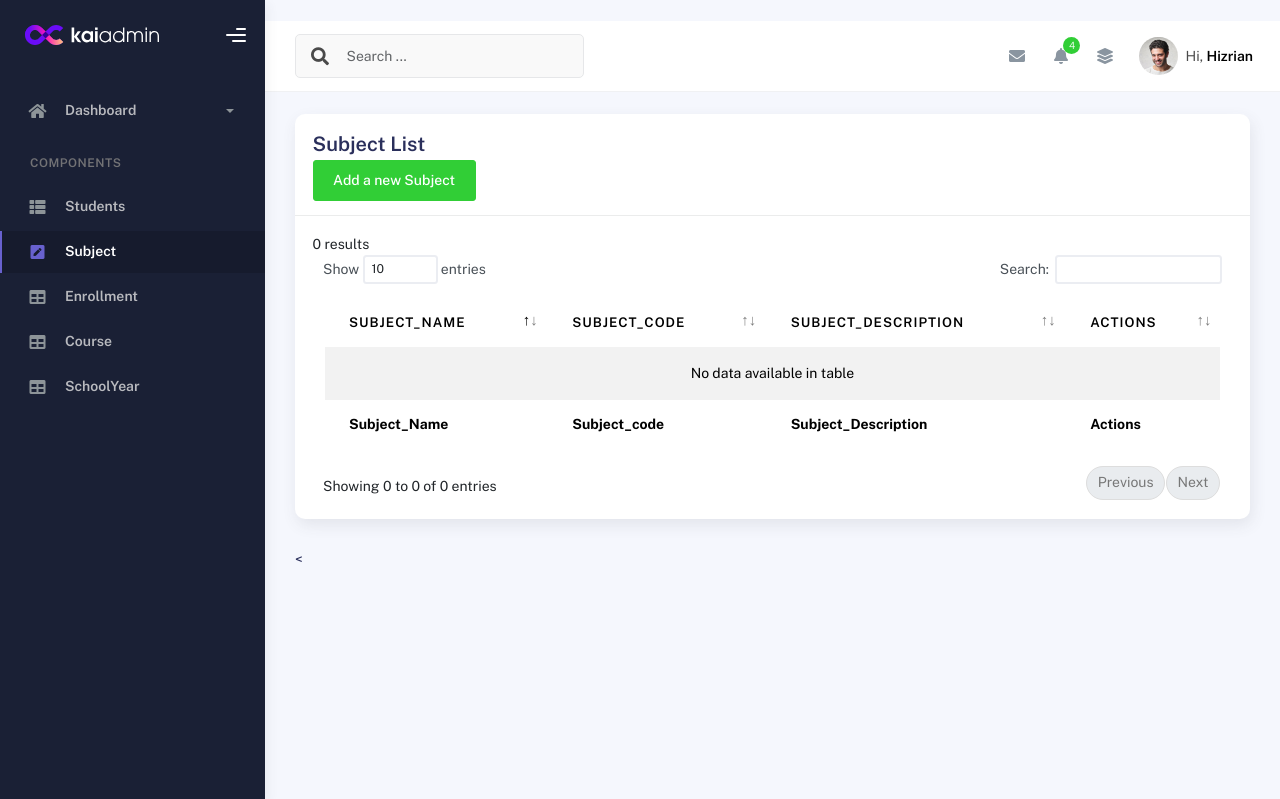
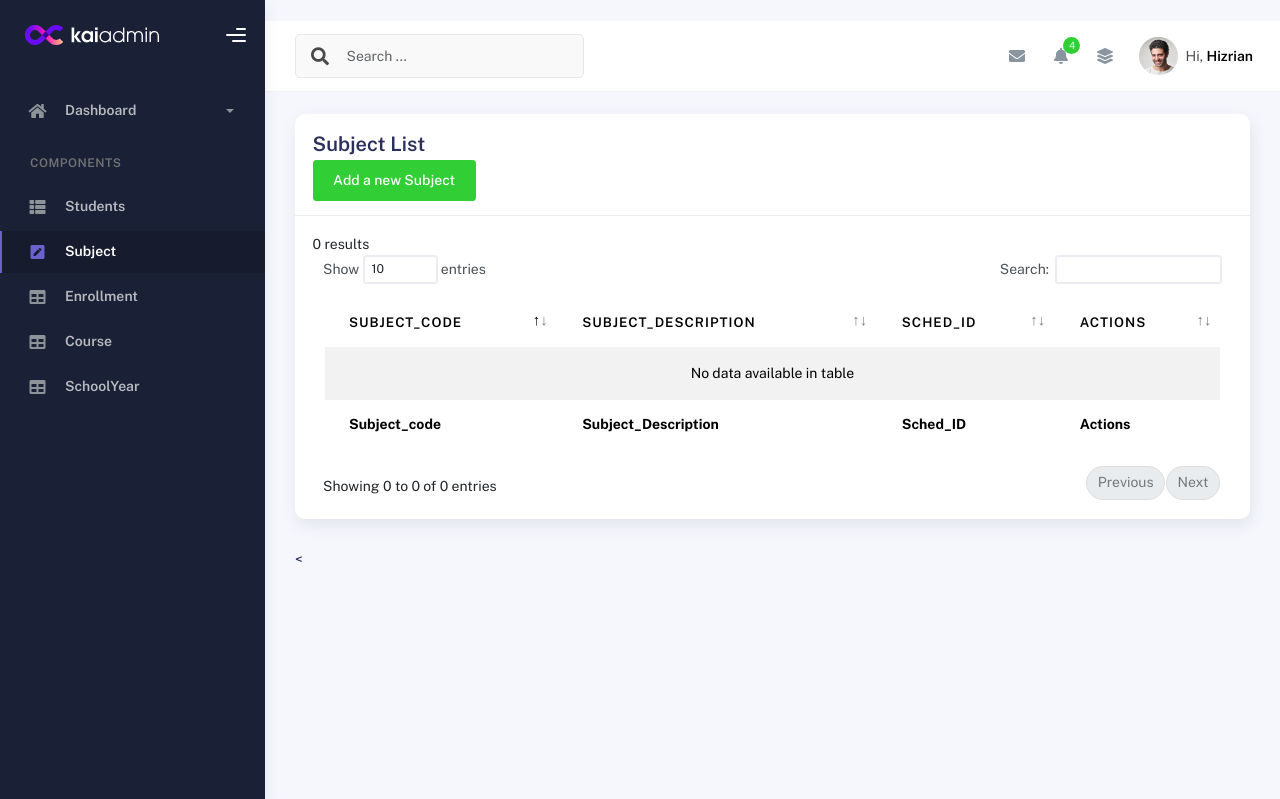
Before and after one commit to Brangs4201013/OrionEnrollmentSystem, a PHP site: page /Subject/Subjectindex.php in a window 1280 px wide. Shown: the top 799 px of the page. Run offline with PHP 8.4, Linux system fonts and the light colour scheme; data that the repository does not hold is empty.

Commit message:
March 31,2025

```diff
--- a/Student/StudentController.php
+++ b/Student/StudentController.php
@@ -39,15 +39,16 @@ if(isset($_POST['editStudent'])){
     $Email = $_POST['email'];
     $Department = $_POST['department'];
 
+
     if (!empty($_POST['password'])) {
         $Password = password_hash($_POST['password'], PASSWORD_DEFAULT);
         $sql = "UPDATE user SET Username=?, Fname=?, Lname=?, Minitial=?, Gender=?, Age=?, Contact=?, Email=?, Department=?, Password=? WHERE User_ID=?";
         $stmt = $conn->prepare($sql);
-        $stmt->bind_param("sssssisisssi", $Username, $Fname, $Lname, $Minitial, $Gender, $Age, $Contact, $Email, $Department, $Password, $UserID);
+        $stmt->bind_param("sssssiisssi", $Username, $Fname, $Lname, $Minitial, $Gender, $Age, $Contact, $Email, $Department, $Password, $UserID);
     } else {
         $sql = "UPDATE user SET Username=?, Fname=?, Lname=?, Minitial=?, Gender=?, Age=?, Contact=?, Email=?, Department=? WHERE User_ID=?";
         $stmt = $conn->prepare($sql);
-        $stmt->bind_param("sssssisissi", $Username, $Fname, $Lname, $Minitial, $Gender, $Age, $Contact, $Email, $Department, $UserID);
+        $stmt->bind_param("sssssiisssi", $Username, $Fname, $Lname, $Minitial, $Gender, $Age, $Contact, $Email, $Department, $UserID);
     }
 
     if ($stmt->execute()) {
--- a/Student/Studentindex.php
+++ b/Student/Studentindex.php
@@ -172,7 +172,7 @@
                 <button type="button" class="btn-close" data-bs-dismiss="modal" aria-label="Close"></button>
             </div>
             <div class="modal-body">
-                <form action="update_user.php" method="POST">
+                <form action="StudentController.php" method="POST">
                     <input type="hidden" id="editUserID" name="user_id">
 
                     <div class="row">
--- a/Subject/Subjectindex.php
+++ b/Subject/Subjectindex.php
@@ -20,18 +20,18 @@
                       >
                         <thead>
                           <tr>
-                            <th>Subject_Name</th>
                             <th>Subject_code</th>
                             <th>Subject_Description</th>
+                            <th>Sched_ID</th>
                             <th>Actions</th>
 
                           </tr>
                         </thead>
                         <tfoot>
                           <tr>
-                          <th>Subject_Name</th>
                             <th>Subject_code</th>
                             <th>Subject_Description</th>
+                            <th>Sched_ID</th>
                             <th>Actions</th>
                           </tr>
                         </tfoot>
@@ -43,15 +43,14 @@
                             if ($result->num_rows > 0) {
                                 while($row = $result->fetch_assoc()) {
                                 echo "<tr>";
-                                echo "<td>".$row["Subjectname"]."</td>";
                                 echo "<td>".$row["Subjectcode"]."</td>";
                                 echo "<td>".$row["Subjectdesc"]."</td>";
+                                echo "<td>".$row["Sched_ID"]."</td>";
                                 echo "<td>";
                                 echo "<a href='#' class='btn btn-link btn-primary btn-lg' data-bs-toggle='modal' data-bs-target='#editUserModal'
                                         data-id='".$row["Subject_ID"]."'
-                                        data-Subjectname='".$row["Subjectname"]."'
-                                        data-Subjectcode='".$row["Subjectcode"]."'
-                                        data-Subjectdesc='".$row["Subjectdesc"]."' >
+                                        data-Subjectdesc='".$row["Subjectdesc"]."'
+                                        data-Subjectcode='".$row["Subjectcode"]."'>
                                         <i class='fa fa-edit'></i>
                                       </a>";
                                 echo "<a href='SubjectController.php?Subject_ID=".$row["Subject_ID"]."' type='button' class='btn btn-link btn-danger delete-btn'>";
@@ -89,15 +88,11 @@
                     <div class="row ">
                         <div class="col-md-10">
                             <div class="form-group">
-                                <label for="Subjectname">SubjectName</label>
-                                <input type="text" class="form-control" id="usernSubjectname" name="Subjectname" placeholder="Enter Subjectname" required>
-                            </div>
-                            <div class="form-group">
-                                <label for="Subjectcode">SubjectCode</label>
+                                <label for="Subjectcode">Subject Code</label>
                                 <input type="Subjectcode" class="form-control" id="Subjectcode" name="Subjectcode" placeholder="Subjectcode" required>
                             </div>
                             <div class="form-group">
-                                <label for="Subjectdesc">Subjectdesc</label>
+                                <label for="Subjectdesc">Subject Description</label>
                                 <input type="text" class="form-control" id="Subjectdesc" name="Subjectdesc" placeholder="Enter Subject description" required>
                             </div>
                         </div>
@@ -122,29 +117,29 @@
                 <button type="button" class="btn-close" data-bs-dismiss="modal" aria-label="Close"></button>
             </div>
             <div class="modal-body">
-                <form action="update_subject.php" method="POST">
+                <form action="SubjectController.php" method="POST">
                     <input type="hidden" id="editSubjectID" name="Subject_id">
 
                     <div class="row">
                         <div class="col-md-6">
-                            <div class="form-group">
-                                <label for="editSubjectname">Subjectname</label>
-                                <input type="text" class="form-control" id="editSubjectname" name="Subjectname" required>
+                        <div class="form-group">
+                                <label for="editSubjectcode">Subject Code</label>
+                                <input type="text" class="form-control" id="editSubjectcode" name="Subjectcode" required>
                             </div>
                             <div class="form-group">
-                                <label for="editSubjectdesc">Subjectdesc</label>
+                                <label for="editSubjectdesc">Subject Description</label>
                                 <input type="text" class="form-control" id="editSubjectdesc" name="Subjectdesc" required>
                             </div>
-                        </div>
-                        <div class="form-group">
-                                <label for="editSubjectname">Subjectname</label>
-                                <input type="text" class="form-control" id="editSubjectname" name="Subjectname" required>
-                            </div>
                             <div class="form-group">
-                                <label for="editSubjectdesc">Subjectdesc</label>
-                                <input type="text" class="form-control" id="editSubjectdesc" name="Subjectdesc" required>
+                            <label for="editSched_ID">Sched_ID</label>
+                                <select class="form-control" id="editSched_ID" name="Sched_ID" required>
+                                    <option value="Male">Male</option>
+                                    <option value="Female">Female</option>
+                                </select>
                             </div>
                         </div>
+                        </div>
+
                     </div>
                     <div class="card-action ms-auto me-auto" style="text-align: center;">
                         <button type="submit" class="btn btn-success" name="editSubject">Submit</button>
@@ -168,7 +163,6 @@
         var button = event.relatedTarget;
 
         document.getElementById("editSubjectID").value = button.getAttribute("data-id");
-        document.getElementById("editSubjectname").value = button.getAttribute("data-Subjectname");
         document.getElementById("editSubjectcode").value = button.getAttribute("data-Subjectcode");
         document.getElementById("editSubjectdesc").value = button.getAttribute("data-Subjectdesc");
     });
```
Also changed, not shown: Subject/SubjectController.php (+6 -8 lines).
